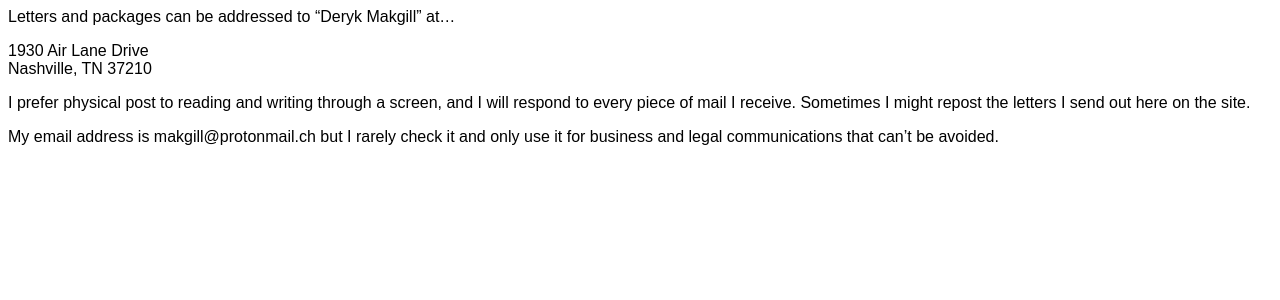
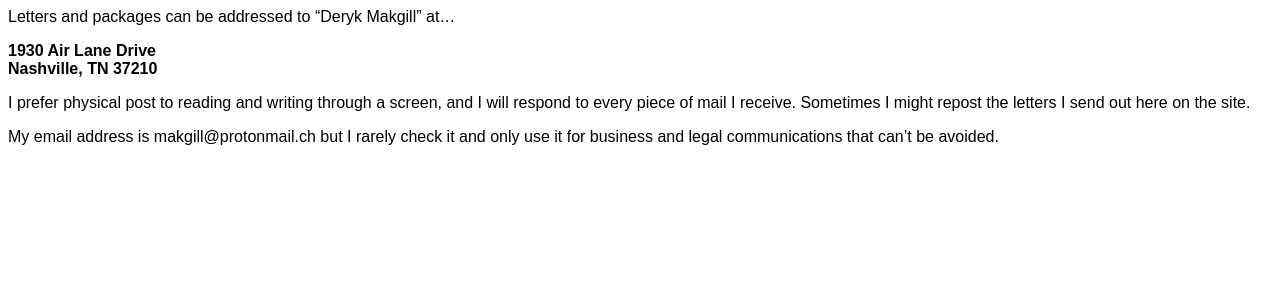
Before and after one commit to 0x000m/old, a Jekyll site: the page built from contact.md, in a window 1280 px wide. Shown: the top 300 px of the page. Built offline with Jekyll 4.4.1, drawn with Linux system fonts in a browser that asks for light colours.

```diff
--- a/contact.md
+++ b/contact.md
@@ -4,8 +4,8 @@ layout: default
 
 Letters and packages can be addressed to "Deryk Makgill" at...
 
-<p>1930 Air Lane Drive<br>
-Nashville, TN 37210</p>
+<p><strong>1930 Air Lane Drive<br>
+  Nashville, TN 37210</strong></p>
 
 I prefer physical post to reading and writing through a screen, and I will respond to every piece of mail I receive. Sometimes I might repost the letters I
 send out here on the site.
```
